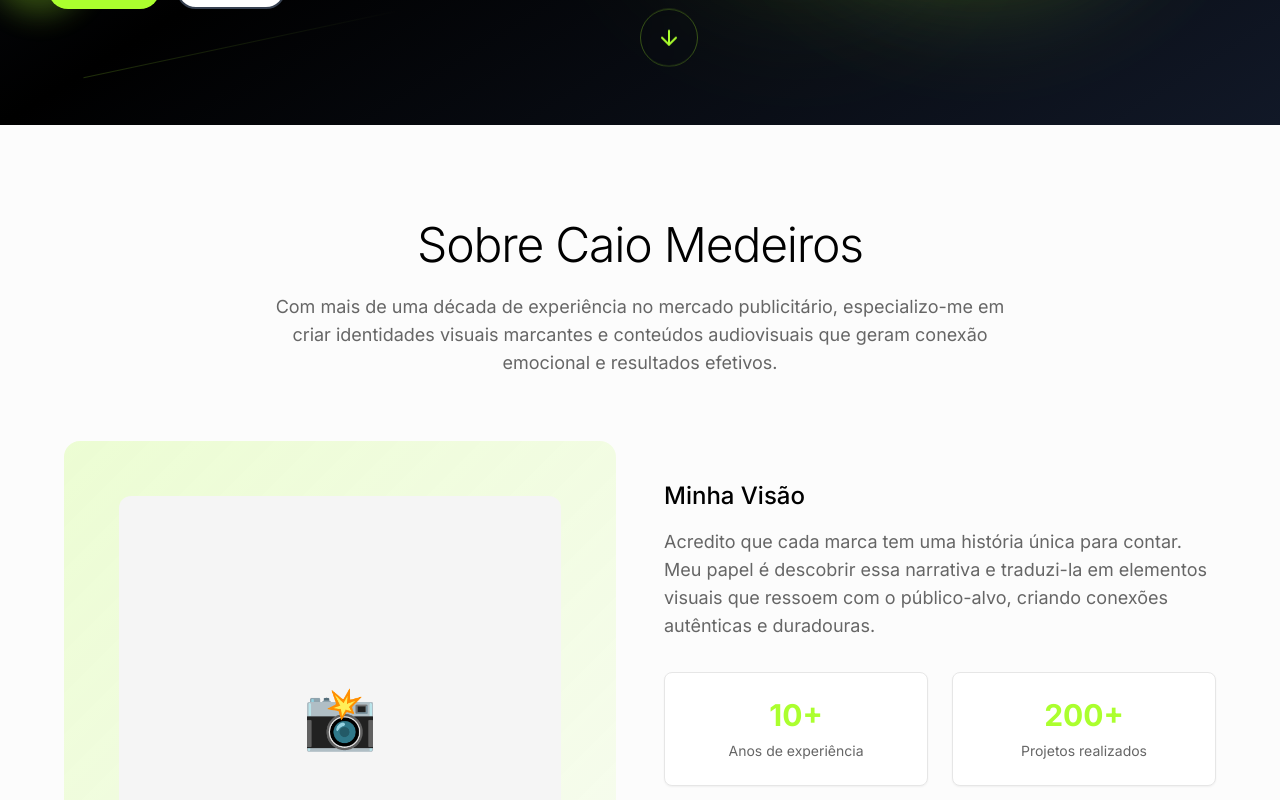
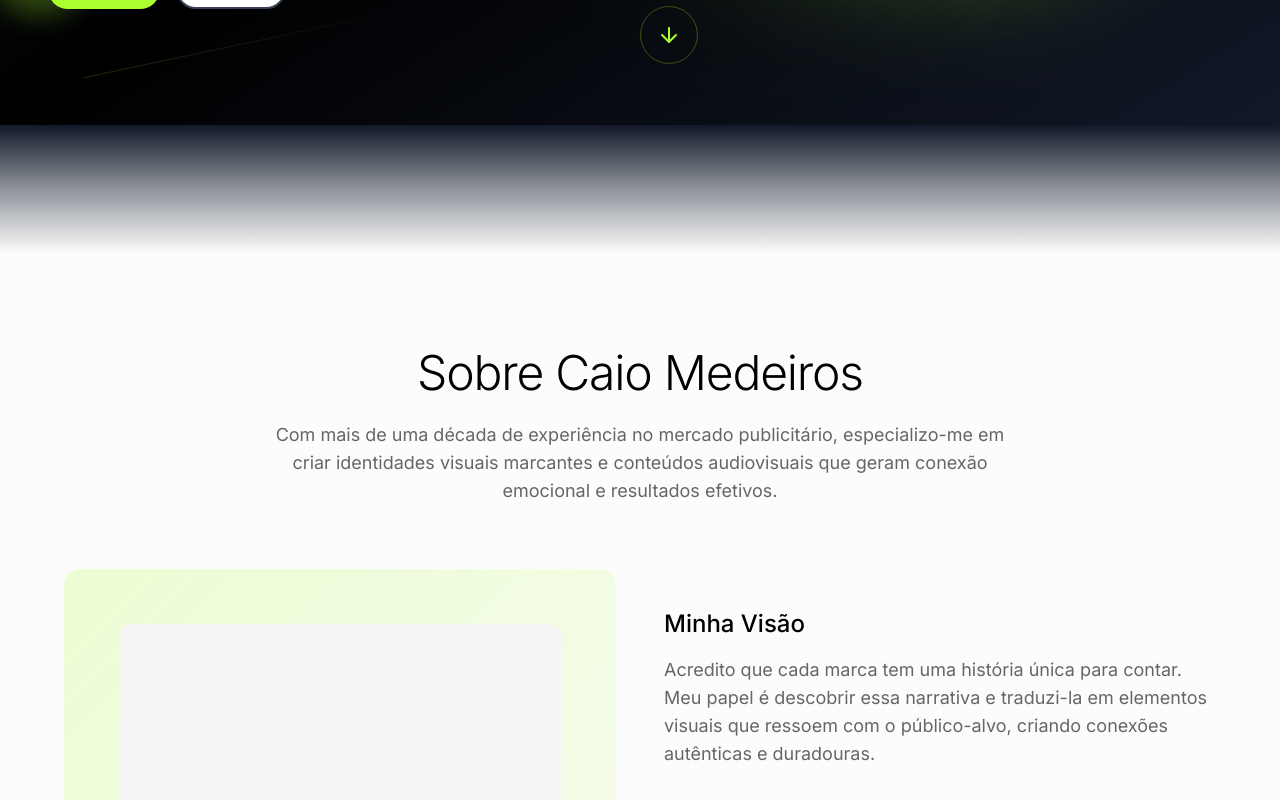
Before and after one commit to MetodoLima/Site-Caio-Medeiros, a React (Vite) app: page / in a window 1280 px wide. Shown: the part 740-1540 px from the top of the page. Built offline with nearby package versions, Linux system fonts and the light colour scheme.

Commit message:
Reverted to commit 7cd8b374482be836384aec3caa25676434b210bd

```diff
--- a/src/components/About.tsx
+++ b/src/components/About.tsx
@@ -2,7 +2,11 @@ import { Card } from '@/components/ui/card';
 
 const About = () => {
   return (
-    <section id="about" className="py-16 sm:py-20 md:py-24 bg-secondary/30">
+    <>
+      {/* Div de transição com degradê */}
+      <div className="h-32 bg-gradient-to-b from-gray-900 via-gray-800/50 to-secondary/30"></div>
+
+      <section id="about" className="py-16 sm:py-20 md:py-24 bg-secondary/30">
       <div className="container mx-auto px-4">
         <div className="max-w-6xl mx-auto">
           <div className="text-center mb-12 sm:mb-16 animate-fade-in">
@@ -67,6 +71,7 @@ const About = () => {
         </div>
       </div>
     </section>
+    </>
   );
 };
 
```
